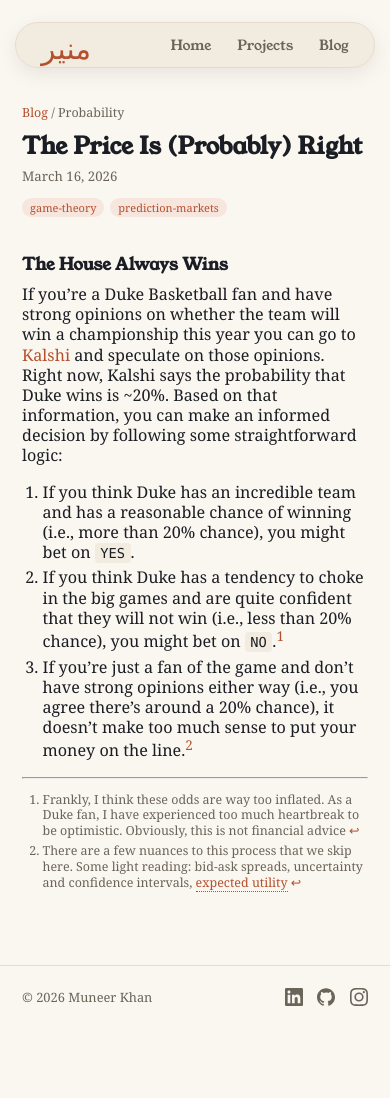
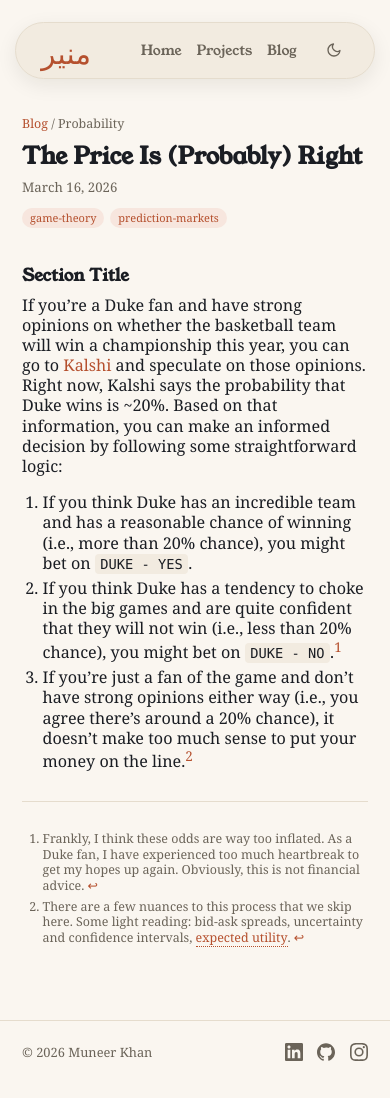
Before and after one commit to munkhan3/munkhan3.github.io, a Jekyll site: the page built from blogs/probability/prediction-markets.md, in a window 390 px wide and 1098 px high. Built offline with Jekyll 4.4.1, drawn with Linux system fonts in a browser that asks for light colours; some web fonts are replaced.

Commit message:
adding dark mode

```diff
--- a/_includes/head.html
+++ b/_includes/head.html
@@ -1,5 +1,18 @@
 <meta charset="UTF-8">
 <meta name="viewport" content="width=device-width, initial-scale=1.0">
+<meta name="color-scheme" content="light dark">
+<script>
+  // Runs before first paint so a stored dark preference never flashes light first.
+  // With no stored choice the attribute stays off and CSS falls back to the OS setting.
+  (function () {
+    try {
+      var saved = localStorage.getItem("theme");
+      if (saved === "dark" || saved === "light") {
+        document.documentElement.setAttribute("data-theme", saved);
+      }
+    } catch (e) {}
+  })();
+</script>
 <link rel="preconnect" href="https://fonts.googleapis.com">
 <link rel="preconnect" href="https://fonts.gstatic.com" crossorigin>
 <link href="https://fonts.googleapis.com/css2?family=Young+Serif&family=Alice&family=Rakkas&display=swap" rel="stylesheet">
--- a/_includes/nav.html
+++ b/_includes/nav.html
@@ -4,5 +4,9 @@
     <a href="{{ '/' | relative_url }}">Home</a>
     <a href="{{ '/projects/' | relative_url }}">Projects</a>
     <a href="{{ '/blogs/' | relative_url }}">Blog</a>
+    <button class="theme-toggle" type="button" aria-label="Switch between light and dark theme">
+      <svg class="theme-toggle-moon" viewBox="0 0 24 24" fill="none" stroke="currentColor" stroke-width="2" stroke-linecap="round" stroke-linejoin="round" aria-hidden="true"><path d="M21 12.79A9 9 0 1 1 11.21 3 7 7 0 0 0 21 12.79z"/></svg>
+      <svg class="theme-toggle-sun" viewBox="0 0 24 24" fill="none" stroke="currentColor" stroke-width="2" stroke-linecap="round" stroke-linejoin="round" aria-hidden="true"><circle cx="12" cy="12" r="4.5"/><path d="M12 1.5v2M12 20.5v2M4.2 4.2l1.4 1.4M18.4 18.4l1.4 1.4M1.5 12h2M20.5 12h2M4.2 19.8l1.4-1.4M18.4 5.6l1.4-1.4"/></svg>
+    </button>
   </div>
 </nav>
--- a/_layouts/default.html
+++ b/_layouts/default.html
@@ -10,5 +10,6 @@
   </main>
   {% include footer.html %}
   <script src="{{ '/assets/js/preview-tap.js' | relative_url }}" defer></script>
+  <script src="{{ '/assets/js/theme-toggle.js' | relative_url }}" defer></script>
 </body>
 </html>
--- a/assets/css/styles.css
+++ b/assets/css/styles.css
@@ -5,6 +5,7 @@
 
 /* Theme variables */
 :root {
+  color-scheme: light;
   --color-bg: #faf6f0;
   --color-bg-subtle: #f2ebe0;
   --color-text: #1a1d23;
@@ -12,10 +13,55 @@
   --color-border: #e5dccd;
   --color-accent: #b5502e;
   --color-accent-muted: #f7e6de;
+  --shadow-soft: 0 6px 20px rgba(26, 20, 12, 0.08);
+  --shadow-raised: 0 10px 28px rgba(26, 20, 12, 0.14);
+  --syntax-keyword: #c2185b;
+  --syntax-string: #2e7d32;
+  --syntax-builtin: #6f42c1;
+  --syntax-number: #1565c0;
   --font-sans: "Alice", Georgia, "Times New Roman", serif;
   --font-mono: ui-monospace, SFMono-Regular, "SF Mono", Menlo, Consolas, monospace;
   --font-serif: "Alice", Georgia, "Times New Roman", serif;
   --font-heading: "Young Serif", Georgia, "Times New Roman", serif;
+}
+
+/* Dark palette. Written twice on purpose: the [data-theme] block serves the explicit
+   choice made by theme-toggle.js, the media query keeps dark mode working without JS.
+   Keep the two token lists in sync. */
+:root[data-theme="dark"] {
+  color-scheme: dark;
+  --color-bg: #16130f;
+  --color-bg-subtle: #201c17;
+  --color-text: #ece4d8;
+  --color-text-muted: #a1968a;
+  --color-border: #352f27;
+  --color-accent: #e08a63;
+  --color-accent-muted: #3a251c;
+  --shadow-soft: 0 6px 20px rgba(0, 0, 0, 0.45);
+  --shadow-raised: 0 10px 28px rgba(0, 0, 0, 0.55);
+  --syntax-keyword: #f48fb1;
+  --syntax-string: #a5d6a7;
+  --syntax-builtin: #c4a7f0;
+  --syntax-number: #8ab4f8;
+}
+
+@media (prefers-color-scheme: dark) {
+  :root:not([data-theme="light"]) {
+    color-scheme: dark;
+    --color-bg: #16130f;
+    --color-bg-subtle: #201c17;
+    --color-text: #ece4d8;
+    --color-text-muted: #a1968a;
+    --color-border: #352f27;
+    --color-accent: #e08a63;
+    --color-accent-muted: #3a251c;
+    --shadow-soft: 0 6px 20px rgba(0, 0, 0, 0.45);
+    --shadow-raised: 0 10px 28px rgba(0, 0, 0, 0.55);
+    --syntax-keyword: #f48fb1;
+    --syntax-string: #a5d6a7;
+    --syntax-builtin: #c4a7f0;
+    --syntax-number: #8ab4f8;
+  }
 }
 
 /* Base */
@@ -31,6 +77,9 @@
 a:hover { text-decoration: underline; }
 
 h1, h2, h3, h4, h5, h6 { font-family: var(--font-heading); }
+
+/* The UA default is a light bar, which reads as a bright seam on a dark background */
+hr { border: none; border-top: 1px solid var(--color-border); margin: 2rem 0; }
 
 /* Layout */
 .site-nav, main, .site-footer {
@@ -51,7 +100,7 @@
   border: 1px solid var(--color-border);
   border-radius: 999px;
   background: var(--color-bg-subtle);
-  box-shadow: 0 6px 20px rgba(26, 20, 12, 0.08);
+  box-shadow: var(--shadow-soft);
   position: sticky;
   top: 1rem;
   z-index: 10;
@@ -73,6 +122,8 @@
   text-decoration: none;
   transform: translateY(4px) scale(1.05);
 }
+
+.site-nav-links { display: flex; align-items: center; }
 
 .site-nav-links a {
   font-family: var(--font-heading);
@@ -206,7 +257,7 @@
   background: var(--color-bg);
   border: 1px solid var(--color-border);
   border-radius: 10px;
-  box-shadow: 0 10px 28px rgba(26, 20, 12, 0.14);
+  box-shadow: var(--shadow-raised);
   max-height: 280px;
   overflow-y: auto;
   z-index: 30;
@@ -348,7 +399,7 @@
   background: var(--color-bg);
   border: 1px solid var(--color-border);
   border-radius: 8px;
-  box-shadow: 0 10px 28px rgba(26, 20, 12, 0.12);
+  box-shadow: var(--shadow-raised);
   padding: 0.85rem 1rem;
   font-family: var(--font-sans);
   font-size: 0.85rem;
@@ -416,11 +467,11 @@
 
 /* Rouge syntax highlighting */
 .highlight .c, .highlight .c1, .highlight .cm { color: var(--color-text-muted); font-style: italic; }
-.highlight .k, .highlight .kd, .highlight .kn, .highlight .kr { color: #c2185b; }
-.highlight .s, .highlight .s1, .highlight .s2 { color: #2e7d32; }
+.highlight .k, .highlight .kd, .highlight .kn, .highlight .kr { color: var(--syntax-keyword); }
+.highlight .s, .highlight .s1, .highlight .s2 { color: var(--syntax-string); }
 .highlight .n, .highlight .nf, .highlight .nx { color: var(--color-text); }
-.highlight .nb, .highlight .bp { color: #6f42c1; }
-.highlight .mi, .highlight .mf { color: #1565c0; }
+.highlight .nb, .highlight .bp { color: var(--syntax-builtin); }
+.highlight .mi, .highlight .mf { color: var(--syntax-number); }
 .highlight .o { color: var(--color-text-muted); }
 
 /* Math */
@@ -435,6 +486,11 @@
   .post-header h1 { font-size: 1.6rem; }
   .blog-filters { flex-direction: column; }
   .project-card { padding: 1.25rem; }
+
+  /* The theme toggle costs the pill ~50px, which overflows at 320px on the stock
+     1.5rem gutters. Tightening them keeps everything on one line down to 320. */
+  .site-nav-links a { margin-left: 1rem; }
+  .theme-toggle { margin-left: 0.85rem; }
 
   /* A button is shrink-to-fit by default, which left the menu anchored to a wider box */
   .tag-dropdown-trigger { width: 100%; }
@@ -676,3 +732,43 @@
 .footnotes li p {
   margin: 0;
 }
+/* Theme toggle */
+.theme-toggle {
+  display: inline-flex;
+  align-items: center;
+  justify-content: center;
+  width: 30px;
+  height: 30px;
+  flex-shrink: 0;
+  margin-left: 1.5rem;
+  padding: 0;
+  color: var(--color-text-muted);
+  background: none;
+  border: 1px solid transparent;
+  border-radius: 999px;
+  cursor: pointer;
+  transition: color 0.2s ease, border-color 0.2s ease;
+}
+
+.theme-toggle:hover,
+.theme-toggle:focus-visible {
+  outline: none;
+  color: var(--color-accent);
+  border-color: var(--color-border);
+}
+
+.theme-toggle svg { width: 16px; height: 16px; }
+
+/* One icon shows at a time: sun in dark mode (click to go light), moon in light mode */
+.theme-toggle .theme-toggle-sun { display: none; }
+:root[data-theme="dark"] .theme-toggle .theme-toggle-sun { display: block; }
+:root[data-theme="dark"] .theme-toggle .theme-toggle-moon { display: none; }
+
+@media (prefers-color-scheme: dark) {
+  :root:not([data-theme="light"]) .theme-toggle .theme-toggle-sun { display: block; }
+  :root:not([data-theme="light"]) .theme-toggle .theme-toggle-moon { display: none; }
+}
+
+@media (prefers-reduced-motion: reduce) {
+  .theme-toggle { transition: none; }
+}
--- /dev/null
+++ b/assets/js/theme-toggle.js
@@ -0,0 +1,34 @@
+// Flips between light and dark and remembers the choice. The stored value is also read
+// by the inline script in head.html, which applies it before first paint so the page
+// never flashes the wrong theme.
+(function () {
+  var toggle = document.querySelector(".theme-toggle");
+  if (!toggle) return;
+
+  var root = document.documentElement;
+  var systemDark = window.matchMedia("(prefers-color-scheme: dark)");
+
+  function current() {
+    return root.getAttribute("data-theme") || (systemDark.matches ? "dark" : "light");
+  }
+
+  toggle.addEventListener("click", function () {
+    var next = current() === "dark" ? "light" : "dark";
+    root.setAttribute("data-theme", next);
+    try {
+      localStorage.setItem("theme", next);
+    } catch (e) {
+      // Private browsing can block storage; the theme still applies for this page view.
+    }
+  });
+
+  // Follow the OS until the visitor has picked a side themselves.
+  systemDark.addEventListener("change", function (event) {
+    try {
+      if (localStorage.getItem("theme")) return;
+    } catch (e) {
+      return;
+    }
+    root.setAttribute("data-theme", event.matches ? "dark" : "light");
+  });
+})();
--- a/blogs/probability/prediction-markets.md
+++ b/blogs/probability/prediction-markets.md
@@ -2,20 +2,20 @@
 title: "The Price Is (Probably) Right"
 date: 2026-03-16
 tags: [game-theory, prediction-markets]
-description: "Kalshi says Duke has a 20% chance to win March Madness. How do they know?"
+description: "Kalshi says Duke has a ~20% chance to win March Madness. Are they right? How do they know?"
 keywords: [kalshi, duke basketball, march madness, betting odds]
 ---
 
-<h3>The House Always Wins</h3>
+<h3>Section Title</h3>
 
-If you're a Duke Basketball fan and have strong opinions on whether the team will win a championship this year you can go to [Kalshi](https://kalshi.com/markets/kxmarmad/mens-college-basketball-tournament-champion/kxmarmad-26) and speculate on those opinions. Right now, Kalshi says the probability that Duke wins is ~20%. Based on that information, you can make an informed decision by following some straightforward logic:
+If you're a Duke fan and have strong opinions on whether the basketball team will win a championship this year, you can go to [Kalshi](https://kalshi.com/markets/kxmarmad/mens-college-basketball-tournament-champion/kxmarmad-26) and speculate on those opinions. Right now, Kalshi says the probability that Duke wins is ~20%. Based on that information, you can make an informed decision by following some straightforward logic:
 
-1. If you think Duke has an incredible team and has a reasonable chance of winning (i.e., more than 20% chance), you might bet on `YES`.
-2. If you think Duke has a tendency to choke in the big games and are quite confident that they will not win (i.e., less than 20% chance), you might bet on `NO`.[^1]
+1. If you think Duke has an incredible team and has a reasonable chance of winning (i.e., more than 20% chance), you might bet on `DUKE - YES`.
+2. If you think Duke has a tendency to choke in the big games and are quite confident that they will not win (i.e., less than 20% chance), you might bet on `DUKE - NO`.[^1]
 3. If you're just a fan of the game and don't have strong opinions either way (i.e., you agree there's around a 20% chance), it doesn't make too much sense to put your money on the line.[^2]
 
 ---
 
-[^1]: Frankly, I think these odds are way too inflated. As a Duke fan, I have experienced too much heartbreak to be optimistic. Obviously, this is not financial advice
+[^1]: Frankly, I think these odds are way too inflated. As a Duke fan, I have experienced too much heartbreak to get my hopes up again. Obviously, this is not financial advice.
 
-[^2]: There are a few nuances to this process that we skip here. Some light reading: bid-ask spreads, uncertainty and confidence intervals, {% include post-preview-link.html path="blogs/game-theory/expected-utility.md" text="expected utility" %}
+[^2]: There are a few nuances to this process that we skip here. Some light reading: bid-ask spreads, uncertainty and confidence intervals, {% include post-preview-link.html path="blogs/game-theory/expected-utility.md" text="expected utility" %}.
```
Also changed, not shown: blogs/game-theory/expected-utility.md (+2 -2 lines).
